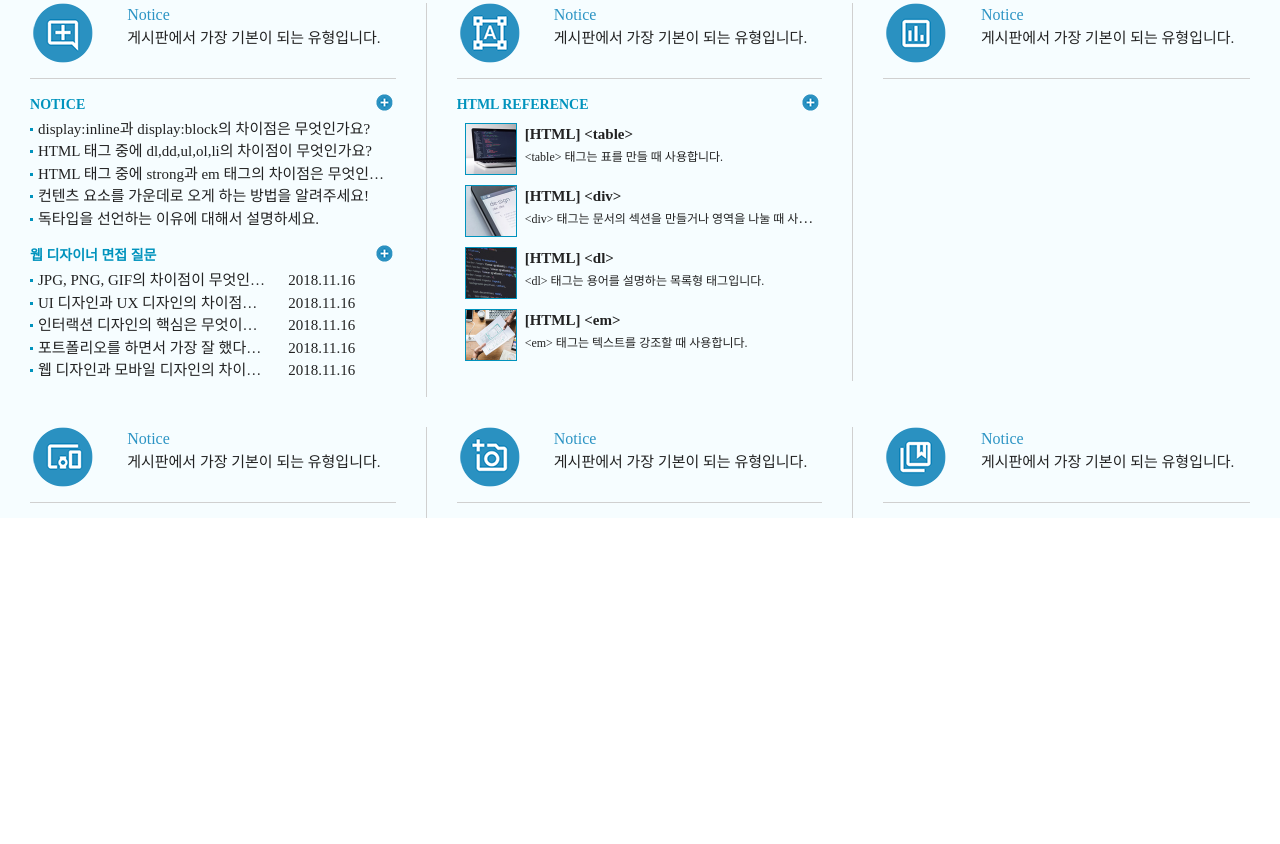
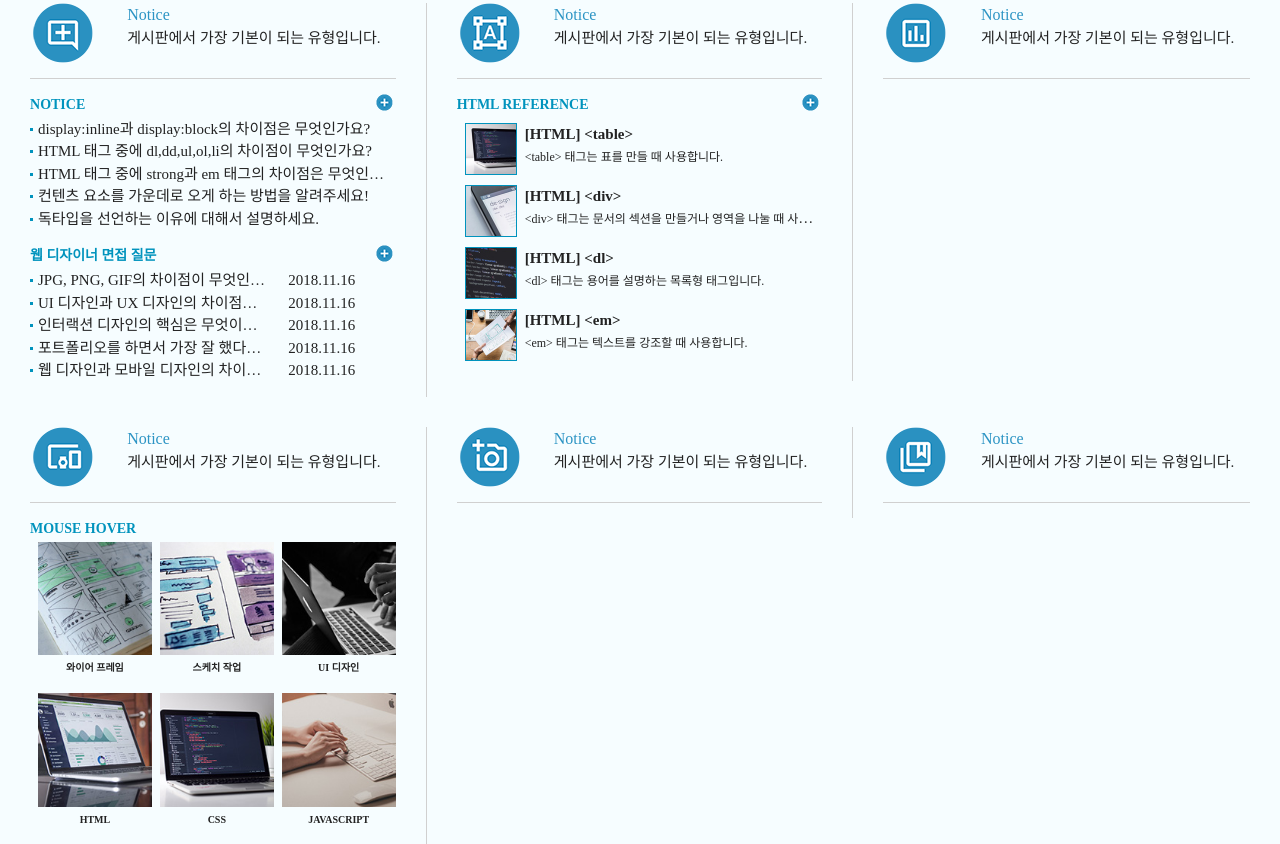
Before and after one commit to hallokay/web-standard-09.19, a plain HTML site: page index.html in a window 1280 px wide. Shown: the part 557-1401 px from the top of the page. Before the commit the page ends 1075 px from the top, so only its background shows below. Drawn offline with Linux system fonts and the light colour scheme.

Commit message:
10.09
mouse hover

```diff
--- a/css/style.css
+++ b/css/style.css
@@ -346,6 +346,7 @@ padding: 30px 0;
     width: 30%;
 }
 
+/* col2 게시판 유형3  */
 .notice3 li {
     padding: 5px 0;
 }
@@ -370,6 +371,61 @@ padding: 30px 0;
 .notice3 span {
     font-size: 12px;
 }
+
+
+/* col4 mouse over */
+
+.notice_hover ul{
+    display: flex;
+}
+
+.notice_hover li {
+    width: 33.33%;
+    overflow: hidden;
+    text-align: center;
+
+}
+
+.hover_img {
+    position: relative;
+    display: block;
+
+}
+.hover_img img {
+    width: 100%;
+    transition: all .25s ease;
+}
+.hover_img em {
+    position: absolute;
+    left: 0;
+    background: rgba(0,0,0,.5);
+    color: #fff;
+    width: 100%;
+    display: inline-flex;
+    justify-content: center;
+    align-items: center;
+    visibility: hidden;
+    font-size: 10px;
+}
+.hover1 em {
+    top: 0;
+    height: 100%;
+}
+.hover2 em {
+    bottom: 0;
+}
+.hover_img:hover em {
+    visibility: visible;
+}
+.hover_tit {
+   display: inline-block;
+   padding-top: 3px;
+   font-size: 10px;
+   white-space: nowrap;
+   text-transform: uppercase;
+}
+
+/* 반응형 */
 @media (max-width: 1024px){
     .container {width: 95%;}
 }
--- a/index.html
+++ b/index.html
@@ -300,14 +300,84 @@
                                 <!-- //cont_header -->
 
                                 <div class="col_cont">
-                                    <div class="notice">
+                                 <!-- 마우스 오버효과 -->
+                                    <div class="notice notice_hover">
+                                        <h4>mouse hover</h4>
+                                        <ul>
+                                            <li>
+                                                <a href="#">
+                                                    <span class="hover_img hover1">
+                                                        <img src="img/sban01.jpg" alt="이미지">
+                                                        <em>바로가기</em>
+                                                    </span>
+                                                    <strong class="hover_tit">
+                                                        와이어 프레임
+                                                    </strong>
+                                                </a>
+                                            </li>
+                                            <li>
+                                                <a href="#">
+                                                    <span class="hover_img hover1">
+                                                        <img src="img/sban02.jpg" alt="이미지">
+                                                        <em>바로가기</em>
+                                                    </span>
+                                                    <strong class="hover_tit">
+                                                        스케치 작업
+                                                    </strong>
+                                                </a>
+                                            </li>
+                                            <li>
+                                                <a href="#">
+                                                    <span class="hover_img hover1">
+                                                        <img src="img/sban03.jpg" alt="이미지">
+                                                        <em>바로가기</em>
+                                                    </span>
+                                                    <strong class="hover_tit">
+                                                        UI 디자인
+                                                    </strong>
+                                                </a>
+                                            </li>
+                                        </ul>
+                                        <!-- //hover 1-->
 
+                                        <ul class="mgt15">
+                                            <li>
+                                                <a href="#">
+                                                    <div class="hover_img hover2">
+                                                        <img src="img/sban04.jpg" alt="html">
+                                                        <em>바로가기</em>
+                                                    </div>
+                                                    <strong class="hover_tit">html</strong>
+                                                </a>
+                                            </li>
+                                            <li>
+                                                <a href="#">
+                                                    <div class="hover_img hover2">
+                                                        <img src="img/sban05.jpg" alt="css">
+                                                        <em>바로가기</em>
+                                                    </div>
+                                                    <strong class="hover_tit">css</strong>
+                                                </a>
+                                            </li>
+                                            <li>
+                                                <a href="#">
+                                                    <div class="hover_img hover2">
+                                                        <img src="img/sban06.jpg" alt="js">
+                                                        <em>바로가기</em>
+                                                    </div>
+                                                    <strong class="hover_tit">javascript</strong>
+                                                </a>
+                                            </li>
+                                        </ul>
+                                        <!-- //hover 2-->
                                     </div>
-                                  </div>
+                                     <!-- //notice notice_hover -->
+                                    <!-- //마우스 오버효과 -->
+                                </div>
                                   <!-- //col_cont-->
-
                             </div>
                              <!-- contents_col4 -->
+
                             <div class="contents_col col5">
 
                                 <div class="col_header">
@@ -323,7 +393,13 @@
 
                                 <div class="col_cont">
                                     <div class="notice">
+                                        <!-- 탭메뉴1 -->
 
+                                        <!-- //탭메뉴1 -->
+
+                                        <!-- 탭메뉴2 -->
+
+                                        <!-- //탭메뉴2 -->
                                     </div>
                                   </div>
                                   <!-- //col_cont-->
```
